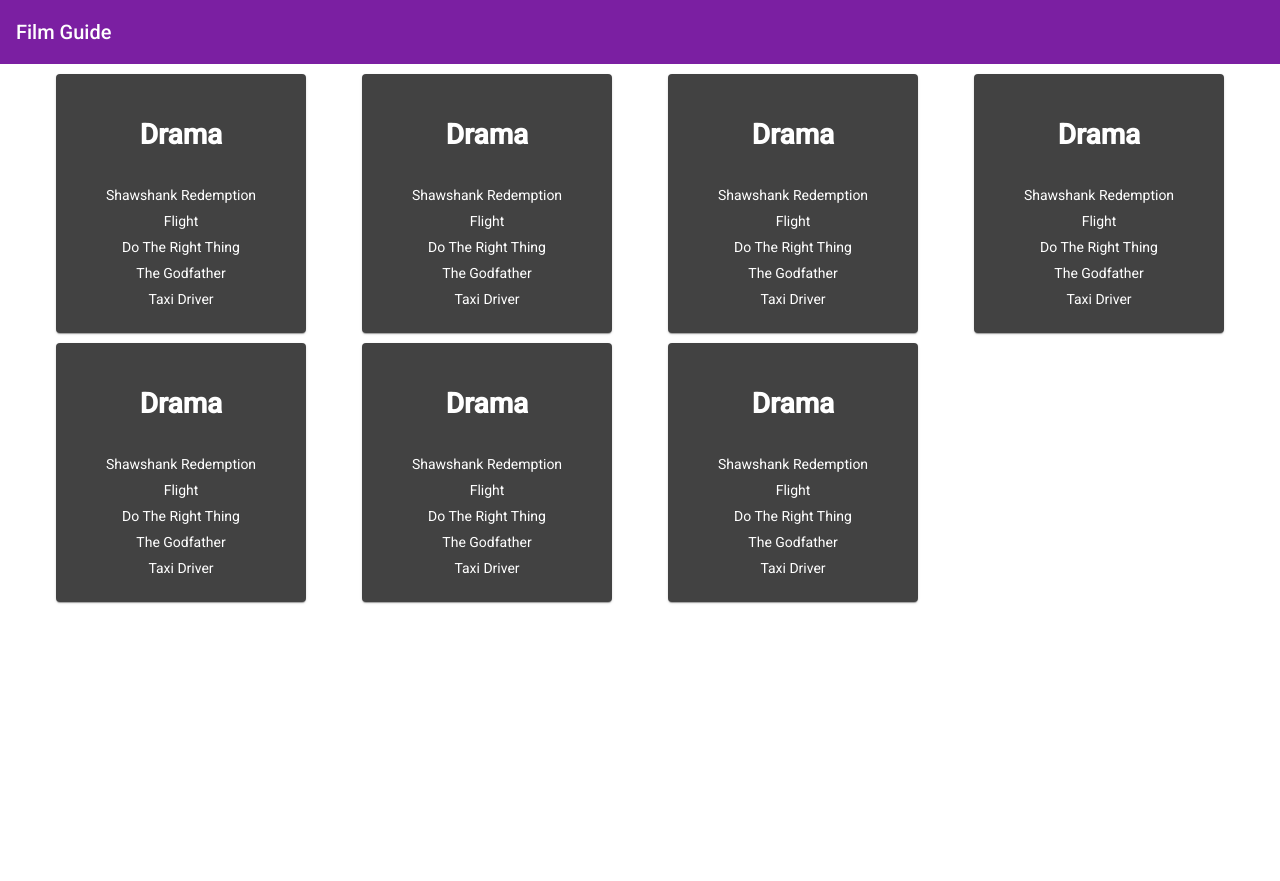
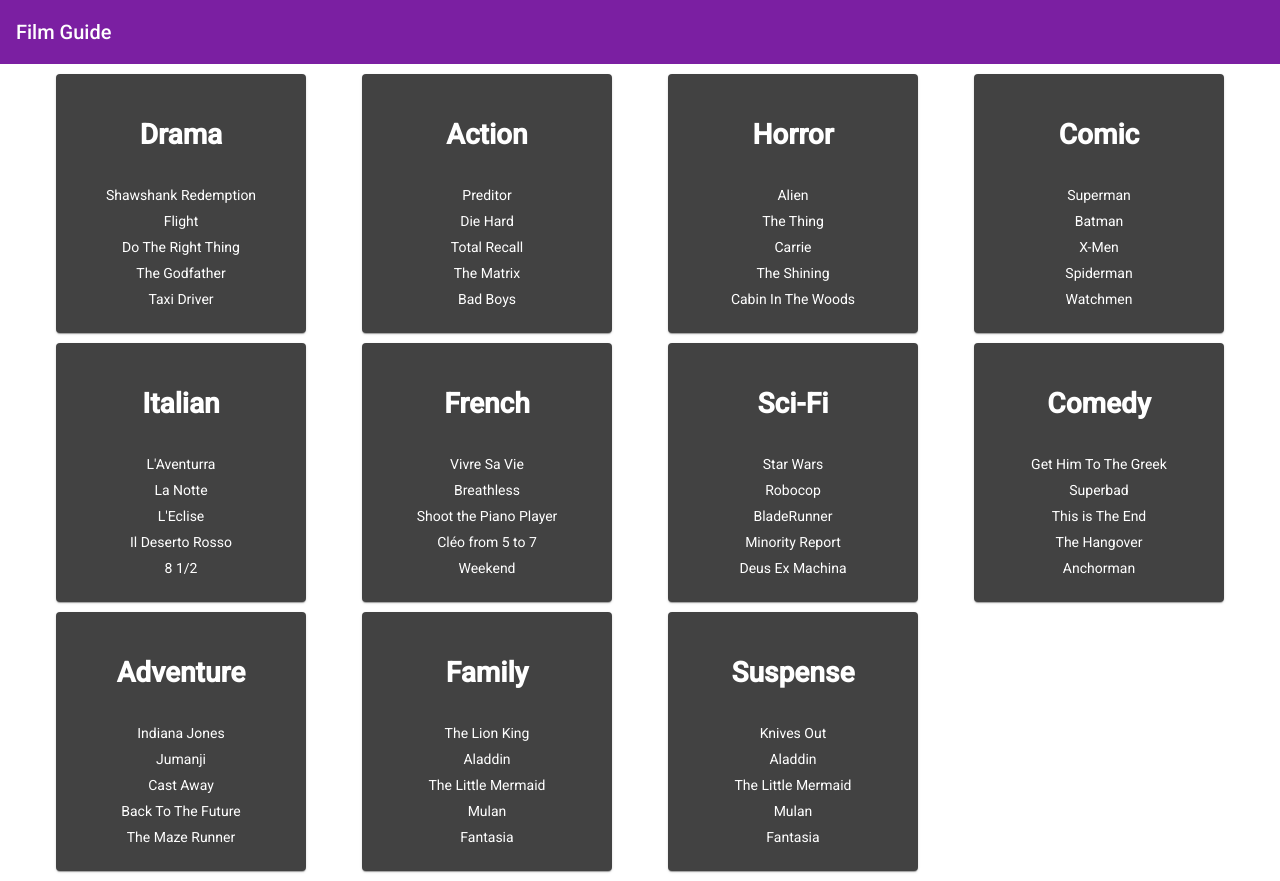
Before and after one commit to mueller04/film-guide-client, an Angular app: page / in a window 1280 px wide. Before the commit the page ends 800 px from the top, so only its background shows below. Built offline with nearby package versions, Linux system fonts and the light colour scheme.

Commit message:
film cards generated with structural directive

```diff
--- /dev/null
+++ b/src/app/film-card-list/FilmSection.ts
@@ -0,0 +1,4 @@
+export interface FilmSection {
+    genre: string
+    films: string[]
+}
--- a/src/app/film-card-list/film-card-list.component.html
+++ b/src/app/film-card-list/film-card-list.component.html
@@ -1,12 +1,3 @@
 <div class="film-card-list-container">
-        <film-card></film-card>
-
-        <film-card></film-card>
-        <film-card></film-card>
-        <film-card></film-card>
-        <film-card></film-card>
-        <film-card></film-card>
-        <film-card></film-card>
-
-
+        <film-card *ngFor='let filmSection of filmSections' [filmSection]='filmSection'></film-card>
 </div>
--- a/src/app/film-card-list/film-card-list.component.ts
+++ b/src/app/film-card-list/film-card-list.component.ts
@@ -1,15 +1,57 @@
 import { Component, OnInit } from '@angular/core';
+import { FilmSection } from './FilmSection';
 
 @Component({
   selector: 'film-card-list',
   templateUrl: './film-card-list.component.html',
   styleUrls: ['./film-card-list.component.scss']
 })
-export class FilmCardListComponent implements OnInit {
+export class FilmCardListComponent {
 
-  constructor() { }
-
-  ngOnInit(): void {
-  }
-
+  filmSections: FilmSection[] = [
+    {
+      genre: "Drama",
+      films: ["Shawshank Redemption", "Flight", "Do The Right Thing", "The Godfather", "Taxi Driver"]
+    },
+    {
+      genre: "Action",
+      films: ["Preditor", "Die Hard", "Total Recall", "The Matrix", "Bad Boys"]
+    },
+    {
+      genre: "Horror",
+      films: ["Alien", "The Thing", "Carrie", "The Shining", "Cabin In The Woods"]
+    },
+    {
+      genre: "Comic",
+      films: ["Superman", "Batman", "X-Men", "Spiderman", "Watchmen"]
+    },
+    {
+      genre: "Italian",
+      films: ["L'Aventurra", "La Notte", "L'Eclise", "Il Deserto Rosso", "8 1/2"]
+    },
+    {
+      genre: "French",
+      films: ["Vivre Sa Vie", "Breathless", "Shoot the Piano Player", "Cléo from 5 to 7", "Weekend"]
+    },
+    {
+      genre: "Sci-Fi",
+      films: ["Star Wars", "Robocop", "BladeRunner", "Minority Report", "Deus Ex Machina"]
+    },
+    {
+      genre: "Comedy",
+      films: ["Get Him To The Greek", "Superbad", "This is The End", "The Hangover", "Anchorman"]
+    },
+    {
+      genre: "Adventure",
+      films: ["Indiana Jones", "Jumanji", "Cast Away", "Back To The Future", "The Maze Runner"]
+    },
+    {
+      genre: "Family",
+      films: ["The Lion King", "Aladdin", "The Little Mermaid", "Mulan", "Fantasia"]
+    },
+    {
+      genre: "Suspense",
+      films: ["Knives Out", "Aladdin", "The Little Mermaid", "Mulan", "Fantasia"]
+    },
+  ]
 }
--- a/src/app/film-card/film-card.component.ts
+++ b/src/app/film-card/film-card.component.ts
@@ -1,4 +1,5 @@
-import { Component } from '@angular/core';
+import { FilmSection } from './../film-card-list/FilmSection';
+import { Component, Input } from '@angular/core';
 
 @Component({
   selector: 'film-card',
@@ -7,9 +8,5 @@
 })
 export class FilmCardComponent {
 
-  filmSection = {
-    genre: "Drama",
-    films: ["Shawshank Redemption", "Flight", "Do The Right Thing", "The Godfather", "Taxi Driver"]
-  }
-
+  @Input() filmSection: FilmSection
 }
```
